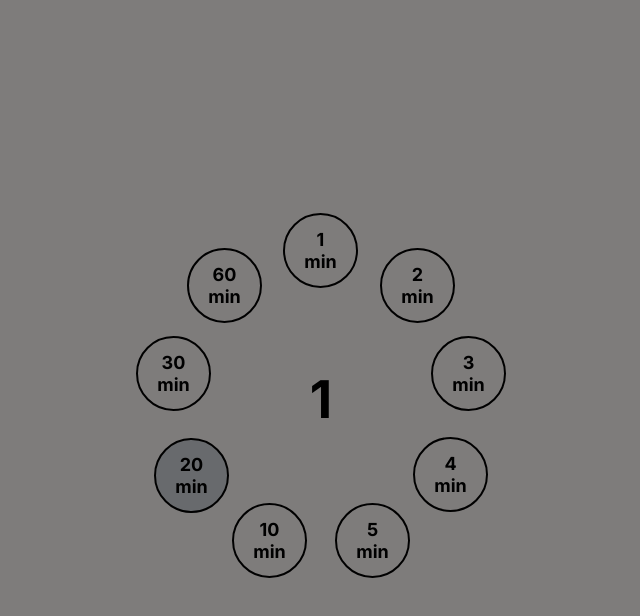
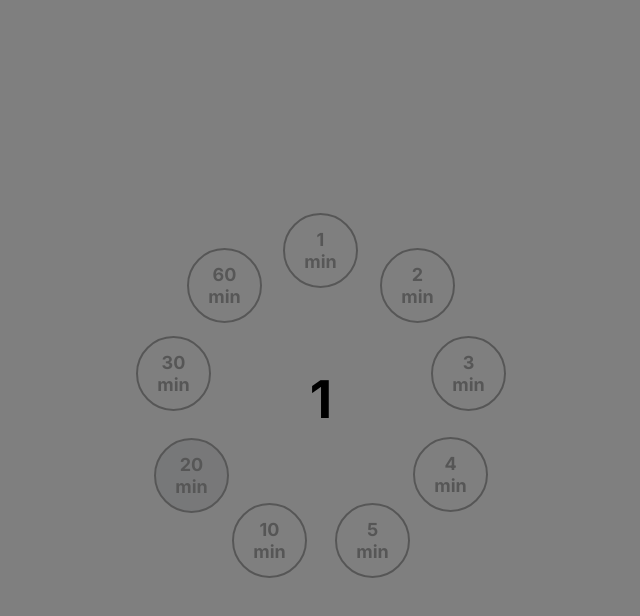
Before and after one commit to samueleiche/om.samueleiche.com, a Vue app: page / in a window 1280 px wide. Both pictures are taken after a click on the element "20 min". Shown: the top 616 px of the page, without its empty margins (319-959 px from the left). Built offline with nearby package versions, Linux system fonts and the light colour scheme; no server answers.

Commit message:
add view Transition

```diff
--- a/src/App.vue
+++ b/src/App.vue
@@ -1,16 +1,20 @@
 <template>
-	<Component :is="activeView.component" />
+	<Transition :name="isTimerViewActive ? 'v-fade-in-slow' : 'v-fade-in'">
+		<Component :is="activeView.component" />
+	</Transition>
 </template>
 
 <script lang="ts">
-import { defineComponent } from 'vue'
+import { computed, defineComponent } from 'vue'
 import { useViewController } from './composables/global/useViewController'
 
 export default defineComponent({
 	setup() {
-		const { activeView } = useViewController()
+		const { activeView, AppView } = useViewController()
 
-		return { activeView }
+		const isTimerViewActive = computed(() => activeView.value.name === AppView.TIMER)
+
+		return { activeView, isTimerViewActive }
 	},
 })
 </script>
@@ -41,6 +45,7 @@ body {
 	background: #fef9f8;
 	font-family: 'Inter', sans-serif;
 	color: #000;
+	background-color: #000;
 	margin: 0;
 	padding: 0;
 }
@@ -58,4 +63,37 @@ h4 {
 #app {
 	height: 100%;
 }
+
+.v-fade-in-slow-enter-active {
+	animation: fade-in 4000ms ease-out;
+}
+
+.v-fade-in-slow-leave-active {
+	animation: fade-in 4000ms ease-out reverse;
+}
+
+.v-fade-in-enter-active {
+	animation: fade-in 300ms ease-out;
+}
+
+.v-fade-in-leave-active {
+	animation: fade-in 300ms ease-out reverse;
+}
+
+.v-fade-in-slow-enter-from,
+.v-fade-in-slow-leave-to,
+.v-fade-in-enter-from,
+.v-fade-in-leave-to {
+	position: absolute;
+}
+
+@keyframes fade-in {
+	0% {
+		opacity: 0;
+	}
+
+	100% {
+		opacity: 1;
+	}
+}
 </style>
--- a/src/components/views/menu/MenuView.vue
+++ b/src/components/views/menu/MenuView.vue
@@ -1,12 +1,15 @@
 <template>
 	<AppLayout>
-		<LotusMenu :options="timerOptions" :modelValue="activeIntervalId" @update:modelValue="onChange" />
+		<LotusMenu
+			:options="timerOptions"
+			:modelValue="timerInterval"
+			:class="{ 'fade-out': countDownTime > -1 }"
+			@update:modelValue="onChange"
+		/>
 
-		<Teleport to="#app-overlays">
-			<AppOverlayTransition>
-				<CountDownOverlay v-if="isOverlayActive(OverlayName.CountDown)" />
-			</AppOverlayTransition>
-		</Teleport>
+		<AppOverlayTransition>
+			<CountDownOverlay v-if="isOverlayActive(OverlayName.CountDown)" />
+		</AppOverlayTransition>
 	</AppLayout>
 </template>
 
@@ -17,6 +20,7 @@ import { store } from '../../../store'
 import { useCountDown } from '../../../composables/global/useCountDown'
 import { useViewController } from '../../../composables/global/useViewController'
 import { useOverlay, OverlayName } from '../../../composables/global/useOverlay'
+
 import LotusMenu, { MenuOption } from './components/LotusMenu.vue'
 import AppLayout from '../../app/AppLayout.vue'
 import AppOverlayTransition from '../../app/AppOverlayTransition.vue'
@@ -42,11 +46,11 @@ export default defineComponent({
 		CountDownOverlay,
 	},
 	setup() {
+		const { addOverlay, removeOverlay, isOverlayActive } = useOverlay()
 		const { time: countDownTime, startTimer } = useCountDown()
-		const { setActiveView, AppView } = useViewController()
-		const { addOverlay, removeOverlay, isOverlayActive } = useOverlay()
+		const { activeView, setActiveView, AppView } = useViewController()
 
-		const activeIntervalId = computed(() => store.state.timerInterval)
+		const timerInterval = computed(() => store.state.timerInterval)
 
 		function onChange(id: number) {
 			store.actions.setTimerInterval(id)
@@ -59,23 +63,47 @@ export default defineComponent({
 		watch(
 			() => countDownTime.value,
 			() => {
-				if (countDownTime.value > -1) {
+				if (countDownTime.value > -1 && !isOverlayActive(OverlayName.CountDown)) {
 					addOverlay(OverlayName.CountDown)
-				} else {
+				}
+
+				if (countDownTime.value < 0) {
 					removeOverlay(OverlayName.CountDown)
 				}
 			},
 		)
 
 		return {
-			activeIntervalId,
+			timerInterval,
 			timerOptions,
 			onChange,
 			OverlayName,
+			AppView,
+			activeView,
 			isOverlayActive,
+			countDownTime,
 		}
 	},
 })
 </script>
 
-<style lang="scss" scoped></style>
+<style lang="scss" scoped>
+.app-layout {
+	background-color: #ffffff;
+}
+
+.fade-out {
+	animation: fade-out 8000ms ease-out; // view in transiton + countDown time
+}
+
+@keyframes fade-out {
+	0% {
+		opacity: 1;
+	}
+
+	70%,
+	100% {
+		opacity: 0;
+	}
+}
+</style>
--- a/src/components/views/menu/components/CountDownOverlay.vue
+++ b/src/components/views/menu/components/CountDownOverlay.vue
@@ -1,6 +1,8 @@
 <template>
 	<AppOverlay @click="clearTimer">
-		<div class="count-down-time">{{ countDownTime }}</div>
+		<div class="count-down-time">
+			{{ countDownTime > -1 ? countDownTime : '' }}
+		</div>
 	</AppOverlay>
 </template>
 
--- a/src/components/views/menu/components/LotusMenu.vue
+++ b/src/components/views/menu/components/LotusMenu.vue
@@ -95,6 +95,7 @@ export default defineComponent({
 
 <style lang="scss" scoped>
 .lotus-menu {
+	position: relative;
 	height: 100%;
 	width: 100%;
 }
--- a/src/composables/global/useViewController.ts
+++ b/src/composables/global/useViewController.ts
@@ -24,7 +24,7 @@ const views: ViewConfig[] = [
 ]
 
 const activeViewName = ref(AppView.MENU)
-const activeView = computed(() => views.find((v) => v.name === activeViewName.value))
+const activeView = computed(() => views.find((v) => v.name === activeViewName.value)!)
 
 function setActiveView(name: AppView) {
 	activeViewName.value = name
```
